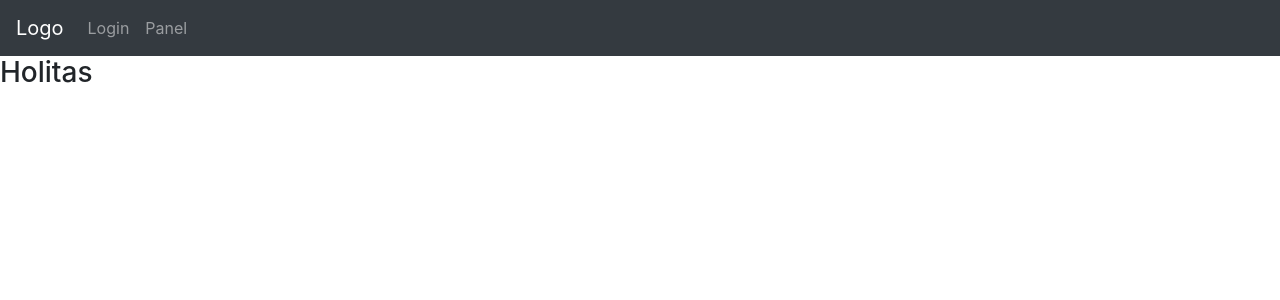
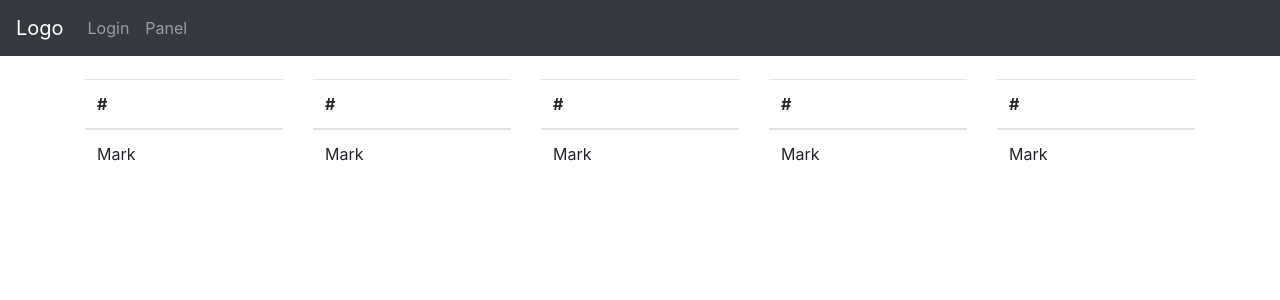
Before and after one commit to alexnro/Panel-Kanban, a React (Create React App) app in the folder panel-front/: page /panel in a window 1280 px wide. Shown: the top 300 px of the page. Built offline with nearby package versions, Linux system fonts and the light colour scheme.

Commit message:
columnas basicas panel kanban

```diff
--- a/panel-front/src/containers/Header/Header.js
+++ b/panel-front/src/containers/Header/Header.js
@@ -1,24 +1,22 @@
 import React, { Component } from 'react';
-
-
 
 class Header extends Component {
     render() {
         return (
-            <nav class="navbar navbar-expand-md bg-dark navbar-dark">
-                <a class="navbar-brand" href="/">Logo</a>
+            <nav className="navbar navbar-expand-md bg-dark navbar-dark">
+                <a className="navbar-brand" href="/">Logo</a>
 
-                <button class="navbar-toggler" type="button" data-toggle="collapse" data-target="#collapsibleNavbar">
-                    <span class="navbar-toggler-icon"></span>
+                <button className="navbar-toggler" type="button" data-toggle="collapse" data-target="#collapsibleNavbar">
+                    <span className="navbar-toggler-icon"></span>
                 </button>
 
-                <div class="collapse navbar-collapse" id="collapsibleNavbar">
-                    <ul class="navbar-nav">
-                        <li class="nav-item">
-                            <a class="nav-link" href="/login">Login</a>
+                <div className="collapse navbar-collapse" id="collapsibleNavbar">
+                    <ul className="navbar-nav">
+                        <li className="nav-item">
+                            <a className="nav-link" href="/login">Login</a>
                         </li>
-                        <li class="nav-item">
-                            <a class="nav-link" href="/panel">Panel</a>
+                        <li className="nav-item">
+                            <a className="nav-link" href="/panel">Panel</a>
                         </li>
                     </ul>
                 </div>
--- /dev/null
+++ b/panel-front/src/containers/Panel/Panel.css
@@ -0,0 +1,3 @@
+.Contenedor{
+    margin: 23px;
+}
--- a/panel-front/src/containers/Panel/Panel.js
+++ b/panel-front/src/containers/Panel/Panel.js
@@ -1,9 +1,103 @@
 import React, { Component } from 'react';
+import { Container, Row, Col } from 'react-bootstrap';
+
+import './Panel.css';
 
 class Panel extends Component {
+
     render() {
+
+        let columnas = (
+            <Container>
+                <Row>
+                    <Col>
+                        <div className="table-responsive">
+                            <table className="table table-hover">
+                                <thead>
+                                    <tr>
+                                        <th scope="col">#</th>
+                                    </tr>
+                                </thead>
+                                <tbody>
+                                    <tr>
+                                        <td>Mark</td>
+                                    </tr>
+                                </tbody>
+                            </table>
+                        </div>
+                    </Col>
+                    <Col>
+                        <div className="table-responsive">
+                            <table className="table table-hover">
+                                <thead>
+                                    <tr>
+                                        <th scope="col">#</th>
+                                    </tr>
+                                </thead>
+                                <tbody>
+                                    <tr>
+                                        <td>Mark</td>
+                                    </tr>
+                                </tbody>
+                            </table>
+                        </div>
+                    </Col>
+                    <Col>
+                        <div className="table-responsive">
+                            <table className="table table-hover">
+                                <thead>
+                                    <tr>
+                                        <th scope="col">#</th>
+                                    </tr>
+                                </thead>
+                                <tbody>
+                                    <tr>
+                                        <td>Mark</td>
+                                    </tr>
+                                </tbody>
+                            </table>
+                        </div>
+                    </Col>
+                    <Col>
+                        <div className="table-responsive">
+                            <table className="table table-hover">
+                                <thead>
+                                    <tr>
+                                        <th scope="col">#</th>
+                                    </tr>
+                                </thead>
+                                <tbody>
+                                    <tr>
+                                        <td>Mark</td>
+                                    </tr>
+                                </tbody>
+                            </table>
+                        </div>
+                    </Col>
+                    <Col>
+                        <div className="table-responsive">
+                            <table className="table table-hover">
+                                <thead>
+                                    <tr>
+                                        <th scope="col">#</th>
+                                    </tr>
+                                </thead>
+                                <tbody>
+                                    <tr>
+                                        <td>Mark</td>
+                                    </tr>
+                                </tbody>
+                            </table>
+                        </div>
+                    </Col>
+                </Row>
+            </Container>
+        );
+
         return (
-            <h3>Holitas</h3>
+            <div className="Contenedor">
+                {columnas}
+            </div>
         );
     };
 }
```
